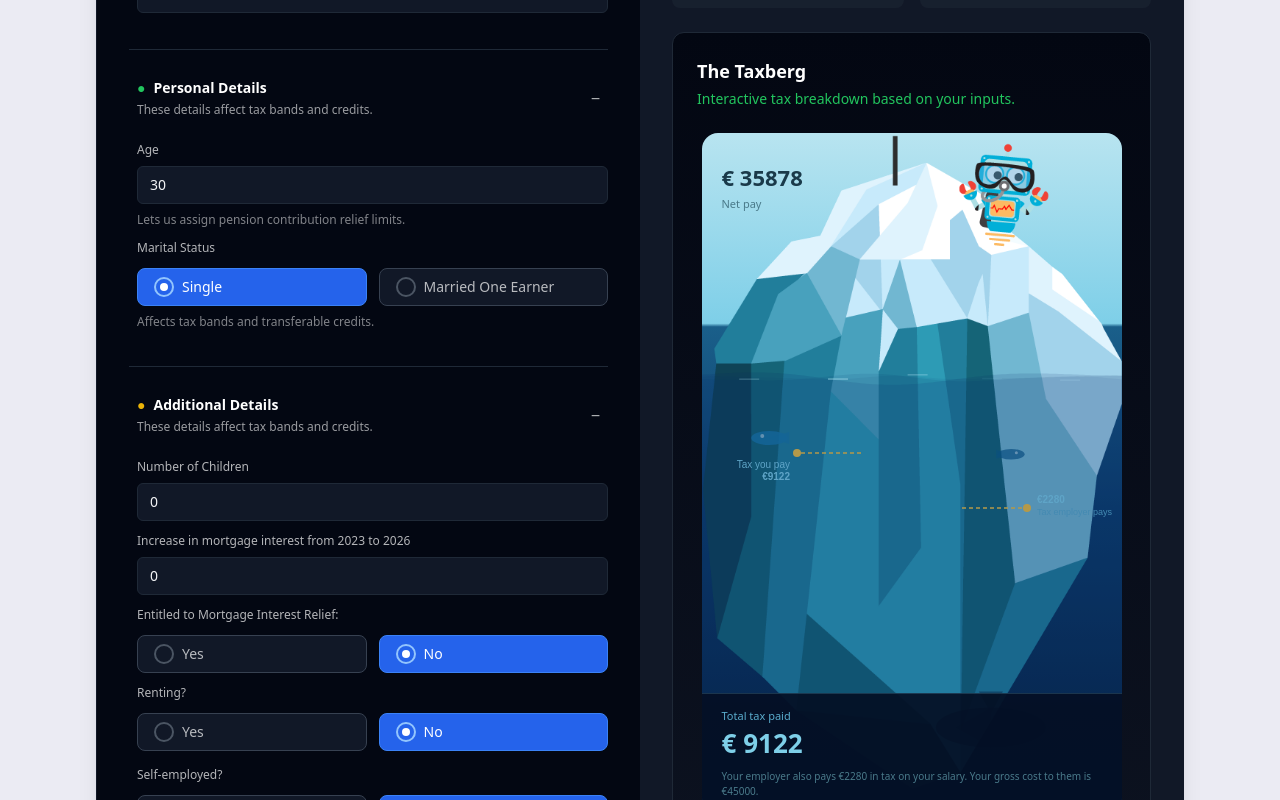
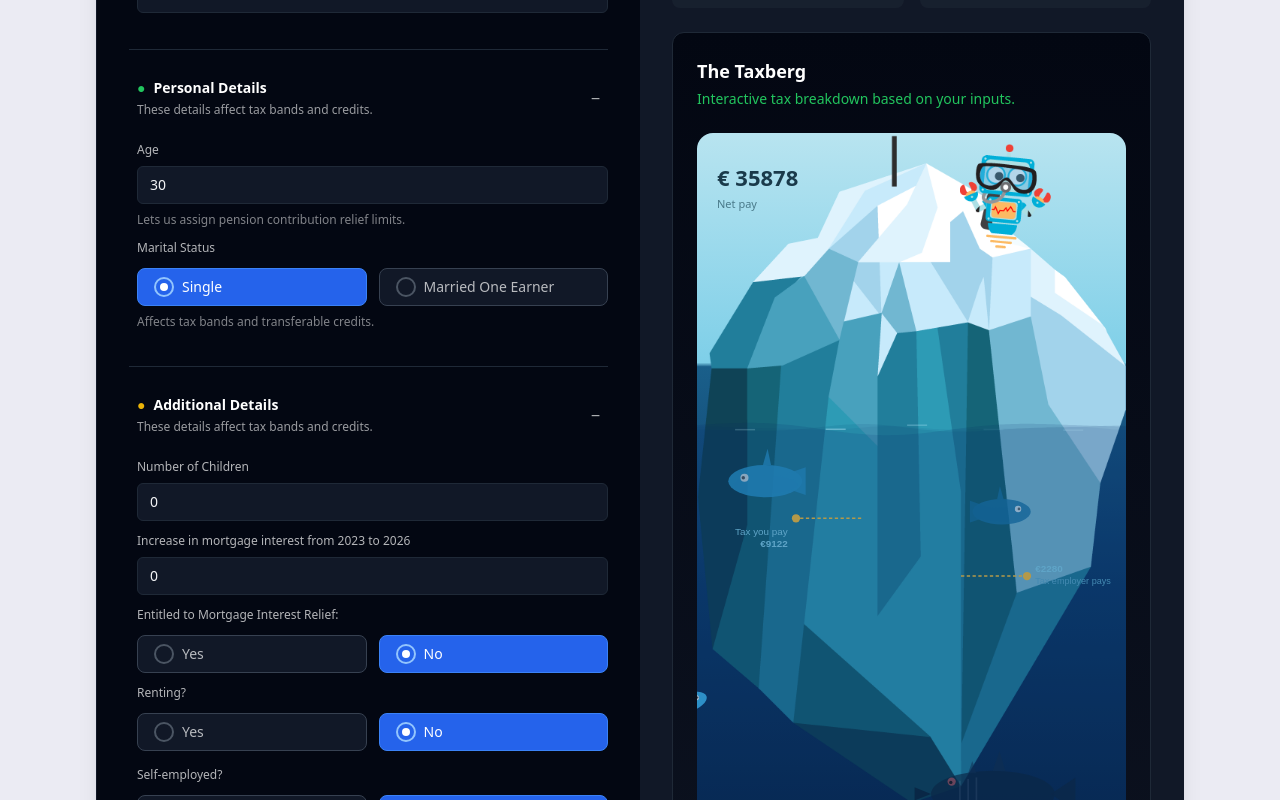
Before and after one commit to ahsan693/irish-net-salary-calculator, a React (Vite) app: page / in a window 1280 px wide. Shown: the part 1200-2000 px from the top of the page. Built offline with nearby package versions, Linux system fonts and the light colour scheme.

Commit message:
enhance: bigger, more detailed fish/shark designs and add jumping fish animation

```diff
--- a/src/textberg/FishSVG.jsx
+++ b/src/textberg/FishSVG.jsx
@@ -3,9 +3,19 @@ export function FishSVG({ x, y, facingRight, size = 1, color = '#1a7aaa', opacit
   const flip = facingRight ? 1 : -1;
   return (
     <g transform={`translate(${x},${y}) scale(${flip * size},${size})`} opacity={opacity}>
-      <ellipse cx={0} cy={0} rx={18} ry={7} fill={color} />
-      <polygon points="0,0 -20,-6 -20,6" fill={color} opacity={0.7} />
-      <circle cx={7} cy={-2} r={2} fill="rgba(255,255,255,0.55)" />
+      {/* Main body */}
+      <ellipse cx={0} cy={0} rx={32} ry={14} fill={color} />
+      {/* Tail */}
+      <polygon points="0,0 -35,-12 -35,12" fill={color} opacity={0.8} />
+      {/* Dorsal fin */}
+      <polygon points="-5,-14 -2,-28 2,-14" fill={color} opacity={0.9} />
+      {/* Belly */}
+      <ellipse cx={0} cy={3} rx={28} ry={8} fill={`${color}dd`} opacity={0.6} />
+      {/* Eye */}
+      <circle cx={18} cy={-3} r={3.5} fill="rgba(255,255,255,0.8)" />
+      <circle cx={19} cy={-3} r={1.5} fill="rgba(0,0,0,0.6)" />
+      {/* Gill line */}
+      <line x1={8} y1={-10} x2={8} y2={10} stroke={color} strokeWidth={1} opacity={0.6} />
     </g>
   );
 }
@@ -13,10 +23,56 @@ export function FishSVG({ x, y, facingRight, size = 1, color = '#1a7aaa', opacit
 export function SharkSVG({ x, y, facingRight }) {
   const flip = facingRight ? 1 : -1;
   return (
-    <g transform={`translate(${x},${y}) scale(${flip},1)`} opacity={0.65}>
-      <ellipse cx={0} cy={0} rx={55} ry={20} fill="rgba(5,15,35,0.7)" />
-      <polygon points="0,-20 35,0 0,20" fill="rgba(5,15,35,0.6)" />
-      <polygon points="0,-14 -12,-36 12,-36" fill="rgba(5,15,35,0.6)" />
+    <g transform={`translate(${x},${y}) scale(${flip},1)`} opacity={0.75}>
+      {/* Main body - larger, more tapered */}
+      <ellipse cx={0} cy={0} rx={75} ry={28} fill="rgba(15,40,60,0.9)" />
+      {/* Shark head/snout */}
+      <polygon points="75,0 95,-8 95,8" fill="rgba(10,30,50,0.95)" />
+      {/* Dorsal fin - large and menacing */}
+      <polygon points="-15,-28 -8,-52 0,-28" fill="rgba(20,50,75,0.8)" />
+      {/* Second dorsal fin */}
+      <polygon points="20,-25 25,-40 30,-25" fill="rgba(20,50,75,0.7)" />
+      {/* Tail fin - wide and powerful */}
+      <polygon points="-70,0 -100,-20 -100,20" fill="rgba(15,40,60,0.85)" />
+      {/* Bottom fin */}
+      <polygon points="-10,28 -5,42 5,28" fill="rgba(20,50,75,0.6)" />
+      {/* Gill marks */}
+      <line x1={20} y1={-20} x2={20} y2={20} stroke="rgba(200,220,240,0.15)" strokeWidth={2} />
+      <line x1={30} y1={-18} x2={30} y2={18} stroke="rgba(200,220,240,0.15)" strokeWidth={2} />
+      <line x1={40} y1={-16} x2={40} y2={16} stroke="rgba(200,220,240,0.15)" strokeWidth={2} />
+      {/* Eye */}
+      <circle cx={50} cy={-15} r={5} fill="rgba(255,100,100,0.7)" />
+      <circle cx={51} cy={-14} r={2} fill="rgba(0,0,0,0.8)" />
     </g>
   );
 }
+
+export function JumpingFishSVG({ x, y, jumpPhase, size = 1.2, color = '#2a9acd' }) {
+  // jumpPhase: 0 to 1, represents where it is in the jump arc
+  const jumpHeight = 80;
+  const arc = Math.sin(jumpPhase * Math.PI) * jumpHeight;
+  const rotation = jumpPhase * 60 - 30; // rotates during jump
+
+  return (
+    <g transform={`translate(${x},${y - arc}) rotate(${rotation})`} opacity={1}>
+      {/* Main body - medium sized */}
+      <ellipse cx={0} cy={0} rx={28} ry={12} fill={color} />
+      {/* Tail */}
+      <polygon points="0,0 -32,-10 -32,10" fill={color} opacity={0.85} />
+      {/* Dorsal fin */}
+      <polygon points="-4,-13 0,-26 4,-13" fill={color} opacity={0.9} />
+      {/* Belly shine */}
+      <ellipse cx={0} cy={2} rx={24} ry={6} fill={`${color}cc`} opacity={0.5} />
+      {/* Eye highlight */}
+      <circle cx={16} cy={-2} r={3} fill="rgba(255,255,255,0.9)" />
+      <circle cx={17} cy={-2} r={1.2} fill="rgba(0,0,0,0.7)" />
+      {/* Water splash effect at base */}
+      {jumpPhase < 0.3 && (
+        <>
+          <circle cx={-8} cy={12} r={3} fill="rgba(200,230,255,0.4)" opacity={0.6 - jumpPhase * 2} />
+          <circle cx={8} cy={12} r={2.5} fill="rgba(200,230,255,0.35)" opacity={0.5 - jumpPhase * 1.5} />
+        </>
+      )}
+    </g>
+  );
+}
--- a/src/textberg/Taxberg.css
+++ b/src/textberg/Taxberg.css
@@ -1,8 +1,8 @@
 .taxberg-scene {
   position: relative;
   width: 100%;
-  max-width: 420px;
-  height: 680px;
+  max-width: 520px;
+  height: 820px;
   overflow: hidden;
   background: linear-gradient(180deg, #b8e4f0 0%, #7ecfe8 28%, #1a5f8a 28.5%, #0d3d6b 55%, #071f3d 100%);
   border-radius: 16px;
--- a/src/textberg/Taxberg.jsx
+++ b/src/textberg/Taxberg.jsx
@@ -1,6 +1,6 @@
 import { useRef, useState, useEffect } from 'react';
 import { useTaxbergAnim } from './useTaxbergAnim';
-import { FishSVG, SharkSVG } from './FishSVG';
+import { FishSVG, SharkSVG, JumpingFishSVG } from './FishSVG';
 import icebergPng from './iceberg.png';
 import './Taxberg.css';
 
@@ -22,22 +22,28 @@ export default function Taxberg({ netPay, taxYouPay, employerTax, totalTax, gros
     f2x: 340, f2y: 260, f2r: false,
     sx: 200, sy: 540, sr: true
   });
-
+  const [jumpingFish, setJumpingFish] = useState(0);
   useEffect(() => {
     let raf;
     function update() {
       const t = tRef.current;
       setFishState({
-        f1x: 65  + Math.sin(t * 0.5)  * 50,
-        f1y: 310 + Math.cos(t * 0.5)  * 35,
+        f1x: 80  + Math.sin(t * 0.5)  * 60,
+        f1y: 380 + Math.cos(t * 0.5)  * 45,
         f1r: Math.cos(t * 0.5) > 0,
-        f2x: 340 + Math.sin(t * 0.7 + 1) * 38,
-        f2y: 265 + Math.cos(t * 0.7 + 1) * 45,
+        f2x: 410 + Math.sin(t * 0.7 + 1) * 50,
+        f2y: 340 + Math.cos(t * 0.7 + 1) * 55,
         f2r: Math.cos(t * 0.7 + 1) > 0,
-        sx:  205 + Math.sin(t * 0.28) * 85,
-        sy:  555 + Math.sin(t * 0.2)  * 10,
+        sx:  260 + Math.sin(t * 0.28) * 100,
+        sy:  700 + Math.sin(t * 0.2)  * 15,
         sr:  Math.cos(t * 0.28) > 0,
       });
+
+      // Jumping fish animation - jumps every 3 seconds, takes 1 second
+      const jumpCycle = (t % 3) / 1; // 0-1 for jump phase, then 1-3 for rest
+      const jumpPhase = jumpCycle < 1 ? jumpCycle : 0; // Reset to 0 when not jumping
+      setJumpingFish(jumpPhase);
+
       raf = requestAnimationFrame(update);
     }
     raf = requestAnimationFrame(update);
@@ -71,23 +77,33 @@ export default function Taxberg({ netPay, taxYouPay, employerTax, totalTax, gros
       />
 
       {/* ── LAYER 2: Fish + Shark SVG overlay ── */}
-      <svg className="taxberg-svg" viewBox="0 0 420 620">
+      <svg className="taxberg-svg" viewBox="0 0 520 820">
+        {/* Large menacing shark at bottom */}
         <SharkSVG x={fishState.sx}  y={fishState.sy}  facingRight={fishState.sr} />
-        <FishSVG  x={fishState.f1x} y={fishState.f1y} facingRight={fishState.f1r} color="#1a7aaa" />
-        <FishSVG  x={fishState.f2x} y={fishState.f2y} facingRight={fishState.f2r} color="#0d5c8a" size={0.75} opacity={0.7} />
+
+        {/* Main fish - bigger and more visible */}
+        <FishSVG  x={fishState.f1x} y={fishState.f1y} facingRight={fishState.f1r} color="#2a9acd" size={1.4} />
+
+        {/* Secondary fish - also bigger */}
+        <FishSVG  x={fishState.f2x} y={fishState.f2y} facingRight={fishState.f2r} color="#1a7aaa" size={1.1} opacity={0.8} />
+
+        {/* Jumping fish from side - appears every 3 seconds */}
+        {jumpingFish > 0 && (
+          <JumpingFishSVG x={-15} y={650} jumpPhase={jumpingFish} size={1.3} color="#3bb3e8" />
+        )}
 
         {/* Dashed label lines — positions are % of 420×620 viewbox */}
         {/* "Tax you pay" line — sits at ~50% depth below waterline */}
-        <circle cx={95} cy={290} r={4} fill="#f0c040" />
-        <line x1={99} y1={290} x2={160} y2={290} stroke="#f0c040" strokeWidth={1.5} strokeDasharray="4 3" />
-        <text x={88} y={305} fontSize={10} fill="#7ecfe8" textAnchor="end" fontFamily="sans-serif">Tax you pay</text>
-        <text x={88} y={317} fontSize={10} fill="#7ecfe8" textAnchor="end" fontFamily="sans-serif" fontWeight="600">€{Math.round(taxYouPay)}</text>
+        <circle cx={120} cy={380} r={5} fill="#f0c040" />
+        <line x1={125} y1={380} x2={200} y2={380} stroke="#f0c040" strokeWidth={2} strokeDasharray="4 3" />
+        <text x={110} y={400} fontSize={12} fill="#7ecfe8" textAnchor="end" fontFamily="sans-serif">Tax you pay</text>
+        <text x={110} y={415} fontSize={12} fill="#7ecfe8" textAnchor="end" fontFamily="sans-serif" fontWeight="600">€{Math.round(taxYouPay)}</text>
 
         {/* "Employer tax" line */}
-        <circle cx={325} cy={345} r={4} fill="#f0c040" />
-        <line x1={260} y1={345} x2={321} y2={345} stroke="#f0c040" strokeWidth={1.5} strokeDasharray="4 3" />
-        <text x={335} y={340} fontSize={10} fill="#7ecfe8" fontFamily="sans-serif" fontWeight="600">€{Math.round(employerTax)}</text>
-        <text x={335} y={352} fontSize={9}  fill="#5aaccc" fontFamily="sans-serif">Tax employer pays</text>
+        <circle cx={400} cy={450} r={5} fill="#f0c040" />
+        <line x1={320} y1={450} x2={395} y2={450} stroke="#f0c040" strokeWidth={2} strokeDasharray="4 3" />
+        <text x={410} y={445} fontSize={12} fill="#7ecfe8" fontFamily="sans-serif" fontWeight="600">€{Math.round(employerTax)}</text>
+        <text x={410} y={460} fontSize={11}  fill="#5aaccc" fontFamily="sans-serif">Tax employer pays</text>
       </svg>
 
       {/* ── LAYER 3: Animated water canvas ── */}
```
